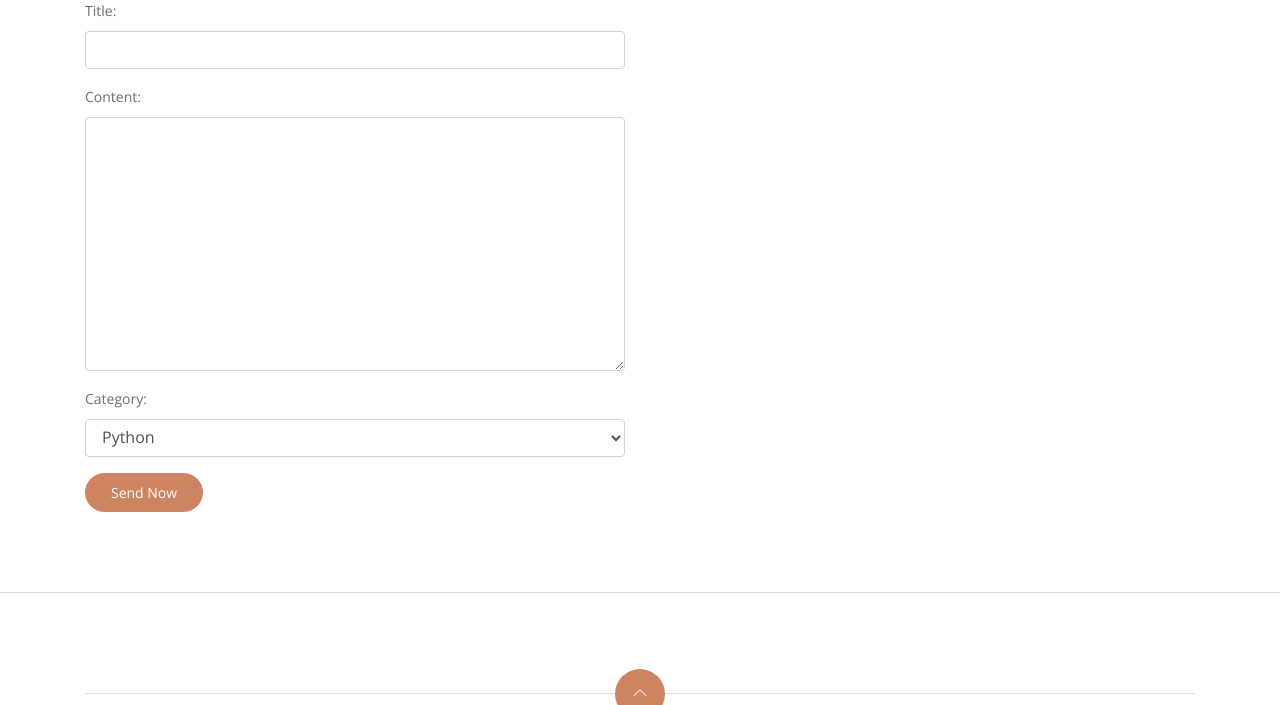
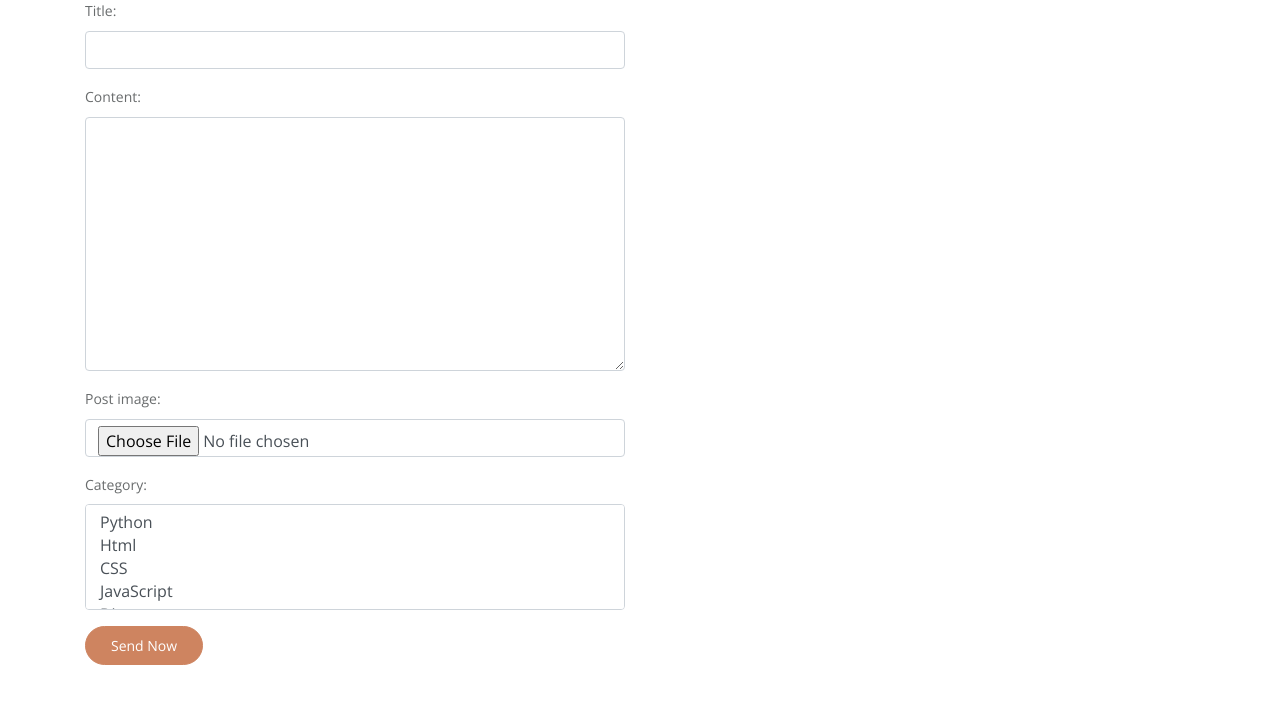
Before and after one commit to imamitdev/My-Blog, a Django app: page /create-post/ in a window 1280 px wide. Shown: the part 252-957 px from the top of the page. Run offline with Django 4.2, Linux system fonts and the light colour scheme; data comes from the database, SQL or seed files in the repository; both versions use the stored data as it was after the commit; some libraries are stand-ins or nearby versions.

Commit message:
post update

```diff
--- a/blog/forms.py
+++ b/blog/forms.py
@@ -9,12 +9,14 @@ class PostForm(ModelForm):
         fields = [
             "title",
             "content",
+            "post_image",
             "category",
         ]
         widgets = {
             "title": forms.TextInput(attrs={"class": "form-control", "required": True}),
             "content": forms.Textarea(attrs={"class": "form-control"}),
-            "category": forms.Select(attrs={"class": "form-control"}),
+            "category": forms.SelectMultiple(attrs={"class": "form-control"}),
+            "post_image": forms.FileInput(attrs={"class": "form-control"}),
         }
 
     def __init__(self, *args, **kwargs):
--- a/blog/views.py
+++ b/blog/views.py
@@ -22,9 +22,7 @@ def home(request):
 def home(request):
     q = request.GET.get("q") if request.GET.get("q") != None else ""
     posts = Post.objects.filter(
-        Q(category__name__icontains=q)
-        | Q(title__icontains=q)
-        | Q(content__icontains=q)
+        Q(category__name__icontains=q) | Q(title__icontains=q) | Q(content__icontains=q)
     )
     category = Category.objects.all()[0:5]
 
@@ -42,12 +40,14 @@ def post_detail(request, id):
 
 def createPost(request):
     if request.method == "POST":
-        form = PostForm(request.POST)
+        form = PostForm(request.POST, request.FILES)
+        print(form)
         if form.is_valid():
             post = form.save(commit=False)
             post.author = request.user
             post.save()
-            form.save_m2m()  # Save the many-to-many data for the form
+            form.save_m2m()  # Save many-to-many relationships
+
             return redirect("home")  # Redirect to the desired URL after saving
     else:
         form = PostForm()
--- a/templates/home.html
+++ b/templates/home.html
@@ -24,7 +24,7 @@
                     Categories : <a href="#!" class="ml-1">{{ post.category.name }}</a>
                   </li>
                 </ul>
-                <p>{{ post.content }}</p> <a href="{% url 'post' post.id %}" class="btn btn-outline-primary">Continue Reading</a>
+                <p>{{ post.content|truncatewords:30 }}</p> <a href="{% url 'post' post.id %}" class="btn btn-outline-primary">Continue Reading</a>
               </div>
             </article>
           {% endfor %}
--- a/templates/post/create-post.html
+++ b/templates/post/create-post.html
@@ -9,7 +9,7 @@
       </div>
 
       <div class="col-md-6">
-        <form method="POST" action="">
+        <form method="POST" enctype="multipart/form-data">
           {% csrf_token %} {{ form.as_p }}
           <button type="submit" class="btn btn-primary">Send Now</button>
         </form>
--- a/templates/post/post_detail.html
+++ b/templates/post/post_detail.html
@@ -18,7 +18,7 @@
       <div class="col-12 mb-3">
         <div class="post-slider">
           <img
-            src="{% static '/images/post/post-1.jpg' %}"
+            src="{{ post.post_image.url }}"
             class="img-fluid"
             alt="post-thumb"
           />
```
Also changed, not shown: db.sqlite3, media/postImage/Screenshot_2023-06-18_141310.png (added).
